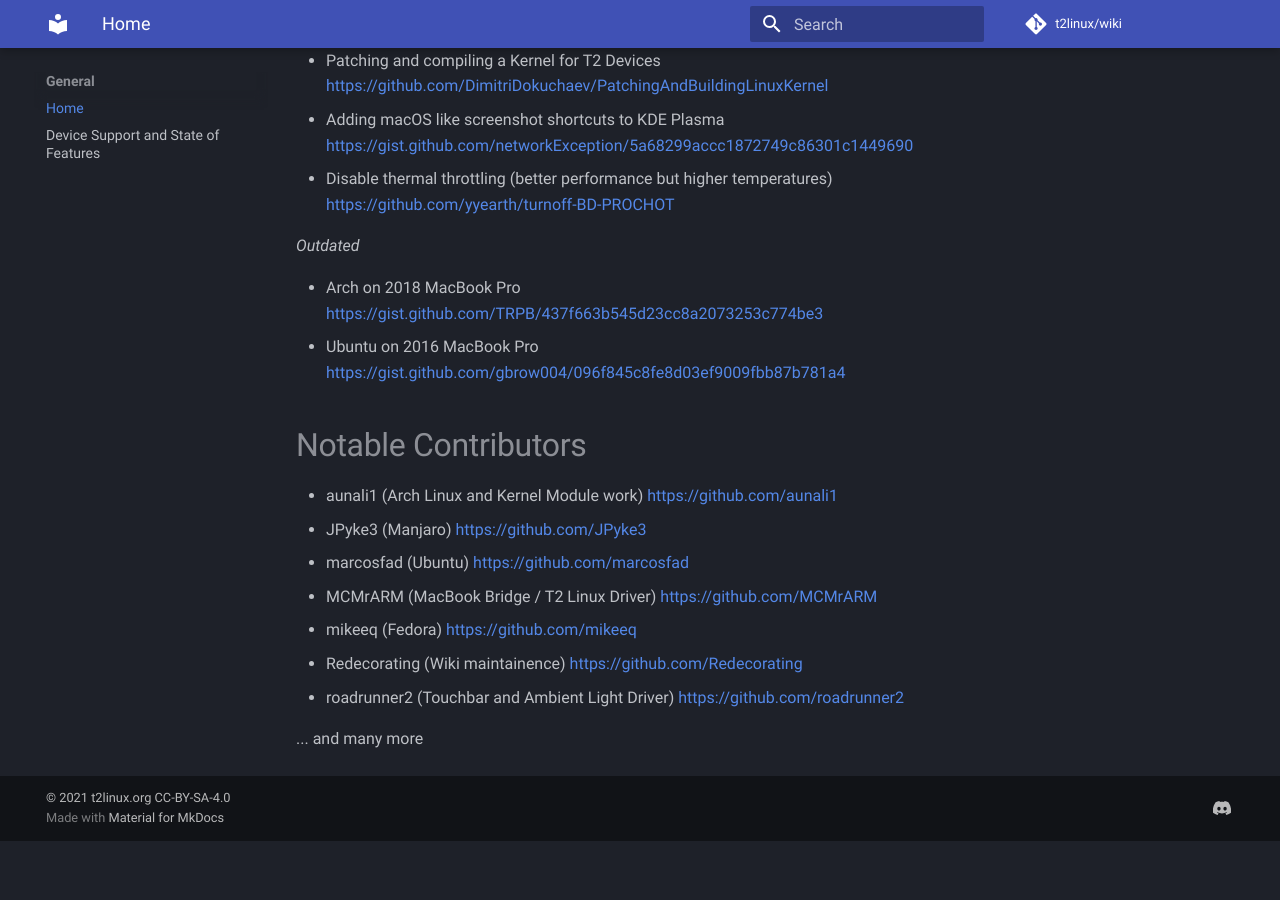
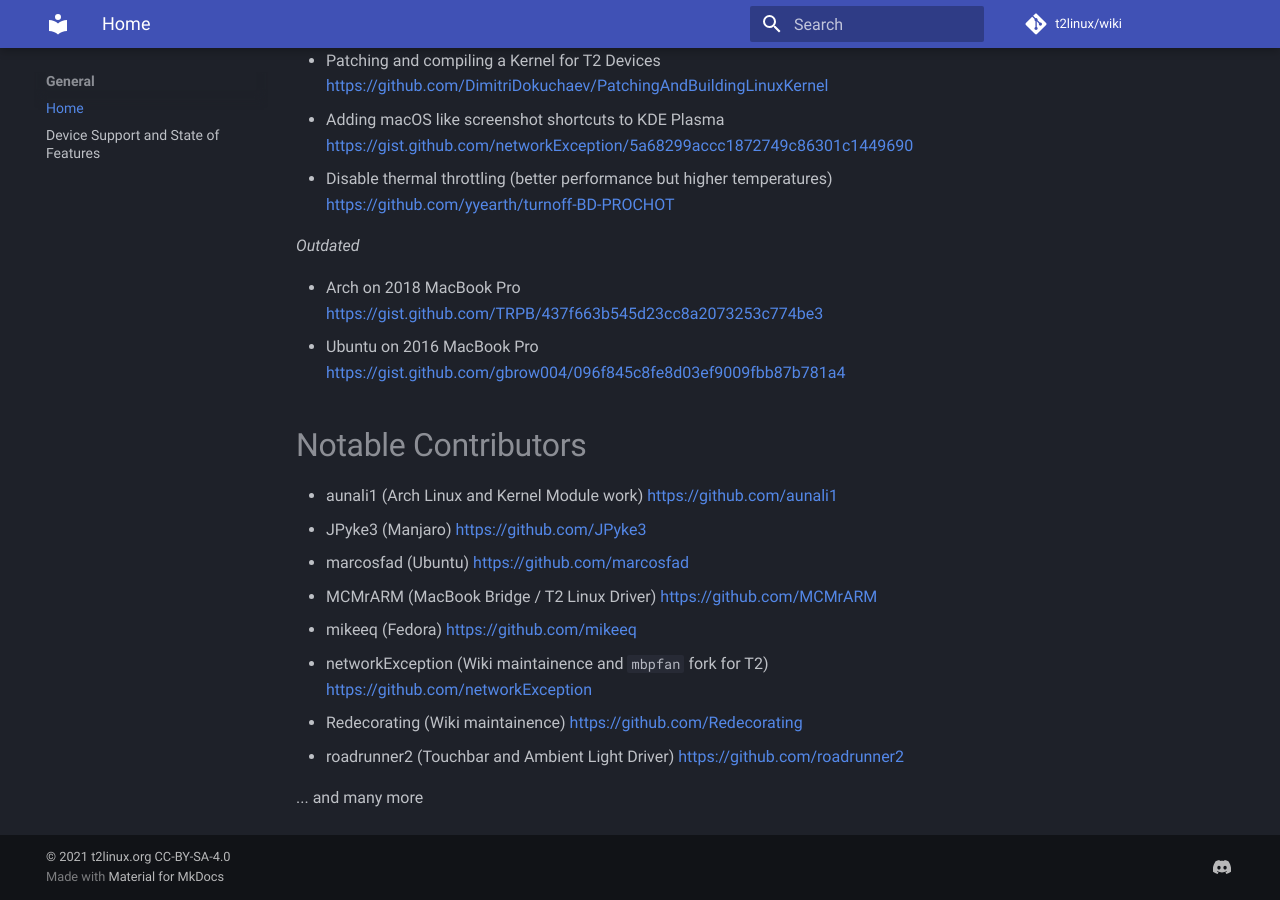
Before and after one commit to t2linux/wiki, an MkDocs documentation site: the page built from docs/index.md, in a window 1280 px wide and 900 px high, scrolled down 1483 px. Built offline with MkDocs 1.6.1 and Material for MkDocs 9.7.7, drawn with Linux system fonts in a browser that asks for light colours; comment, search, counter and statistics services are not loaded; before the commit the page ends 2324 px from its top, so only the background shows below that.

Commit message:
Add @networkException to list of contributors
Wrote most of the Wiki and maintains it, helps in the discord and made the mbpfan fork for T2 applesmc. Also no u.

```diff
--- a/docs/index.md
+++ b/docs/index.md
@@ -55,6 +55,7 @@ Note that if you are using one of the distributions listed above you should foll
 - marcosfad (Ubuntu) [https://github.com/marcosfad](https://github.com/marcosfad)
 - MCMrARM (MacBook Bridge / T2 Linux Driver) [https://github.com/MCMrARM](https://github.com/MCMrARM)
 - mikeeq (Fedora) [https://github.com/mikeeq](https://github.com/mikeeq)
+- networkException (Wiki maintainence and `mbpfan` fork for T2) [https://github.com/networkException](https://github.com/networkException)
 - Redecorating (Wiki maintainence) [https://github.com/Redecorating](https://github.com/Redecorating)
 - roadrunner2 (Touchbar and Ambient Light Driver) [https://github.com/roadrunner2](https://github.com/roadrunner2)
 
```
